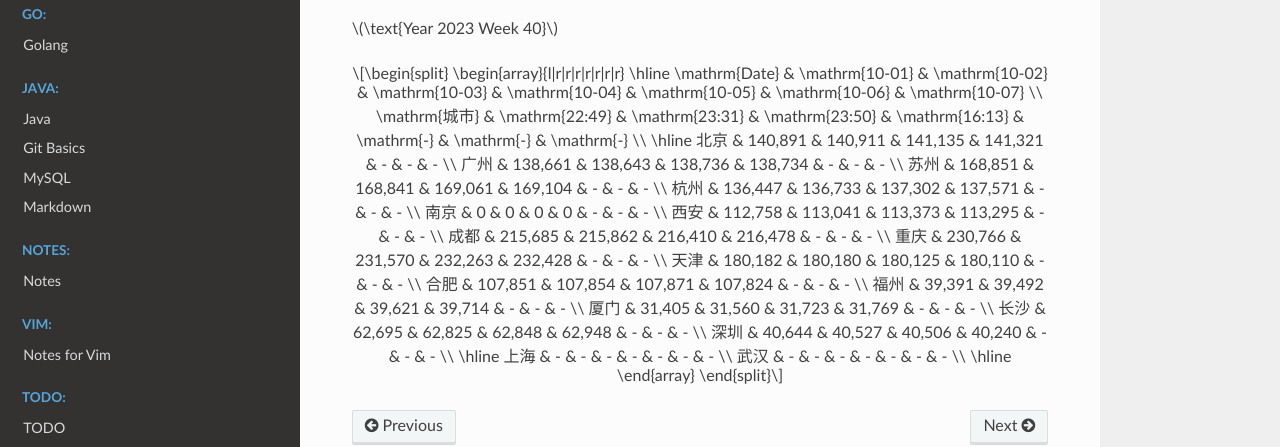
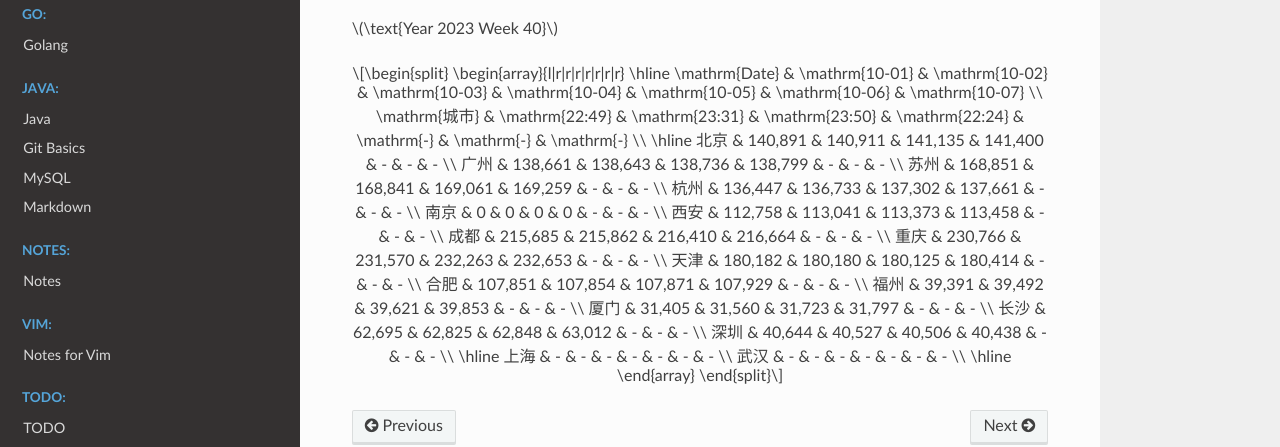
Before and after one commit to Pyrad/pyradnotes, a Sphinx documentation site: the page built from source/RealEstate/resalenumbers2023.md, in a window 1280 px wide and 900 px high, scrolled down 15045 px. Shown: the part 325-772 px from the top of the window. Built offline with Sphinx 7.4.7 and the Read the Docs theme 2.0.0, drawn with Linux system fonts in a browser that asks for light colours; a script that is not in the unit is left out.

Commit message:
Realestate Update resale numbers 2023-10-04 22:24

```diff
--- a/source/RealEstate/resalenumbers2023.md
+++ b/source/RealEstate/resalenumbers2023.md
@@ -994,22 +994,22 @@
 \begin{array}{l|r|r|r|r|r|r|r}
 \hline
 \mathrm{Date} & \mathrm{10-01} & \mathrm{10-02} & \mathrm{10-03} & \mathrm{10-04} & \mathrm{10-05} & \mathrm{10-06} & \mathrm{10-07} \\
-\mathrm{城市} & \mathrm{22:49} & \mathrm{23:31} & \mathrm{23:50} & \mathrm{16:13} & \mathrm{-} & \mathrm{-} & \mathrm{-} \\
+\mathrm{城市} & \mathrm{22:49} & \mathrm{23:31} & \mathrm{23:50} & \mathrm{22:24} & \mathrm{-} & \mathrm{-} & \mathrm{-} \\
 \hline
-北京 & 140,891 & 140,911 & 141,135 & 141,321 & - & - & - \\
-广州 & 138,661 & 138,643 & 138,736 & 138,734 & - & - & - \\
-苏州 & 168,851 & 168,841 & 169,061 & 169,104 & - & - & - \\
-杭州 & 136,447 & 136,733 & 137,302 & 137,571 & - & - & - \\
+北京 & 140,891 & 140,911 & 141,135 & 141,400 & - & - & - \\
+广州 & 138,661 & 138,643 & 138,736 & 138,799 & - & - & - \\
+苏州 & 168,851 & 168,841 & 169,061 & 169,259 & - & - & - \\
+杭州 & 136,447 & 136,733 & 137,302 & 137,661 & - & - & - \\
 南京 & 0 & 0 & 0 & 0 & - & - & - \\
-西安 & 112,758 & 113,041 & 113,373 & 113,295 & - & - & - \\
-成都 & 215,685 & 215,862 & 216,410 & 216,478 & - & - & - \\
-重庆 & 230,766 & 231,570 & 232,263 & 232,428 & - & - & - \\
-天津 & 180,182 & 180,180 & 180,125 & 180,110 & - & - & - \\
-合肥 & 107,851 & 107,854 & 107,871 & 107,824 & - & - & - \\
-福州 & 39,391 & 39,492 & 39,621 & 39,714 & - & - & - \\
-厦门 & 31,405 & 31,560 & 31,723 & 31,769 & - & - & - \\
-长沙 & 62,695 & 62,825 & 62,848 & 62,948 & - & - & - \\
-深圳 & 40,644 & 40,527 & 40,506 & 40,240 & - & - & - \\
+西安 & 112,758 & 113,041 & 113,373 & 113,458 & - & - & - \\
+成都 & 215,685 & 215,862 & 216,410 & 216,664 & - & - & - \\
+重庆 & 230,766 & 231,570 & 232,263 & 232,653 & - & - & - \\
+天津 & 180,182 & 180,180 & 180,125 & 180,414 & - & - & - \\
+合肥 & 107,851 & 107,854 & 107,871 & 107,929 & - & - & - \\
+福州 & 39,391 & 39,492 & 39,621 & 39,853 & - & - & - \\
+厦门 & 31,405 & 31,560 & 31,723 & 31,797 & - & - & - \\
+长沙 & 62,695 & 62,825 & 62,848 & 63,012 & - & - & - \\
+深圳 & 40,644 & 40,527 & 40,506 & 40,438 & - & - & - \\
 \hline
 上海 & - & - & - & - & - & - & - \\
 武汉 & - & - & - & - & - & - & - \\
```
Also changed, not shown: 1 other file.
